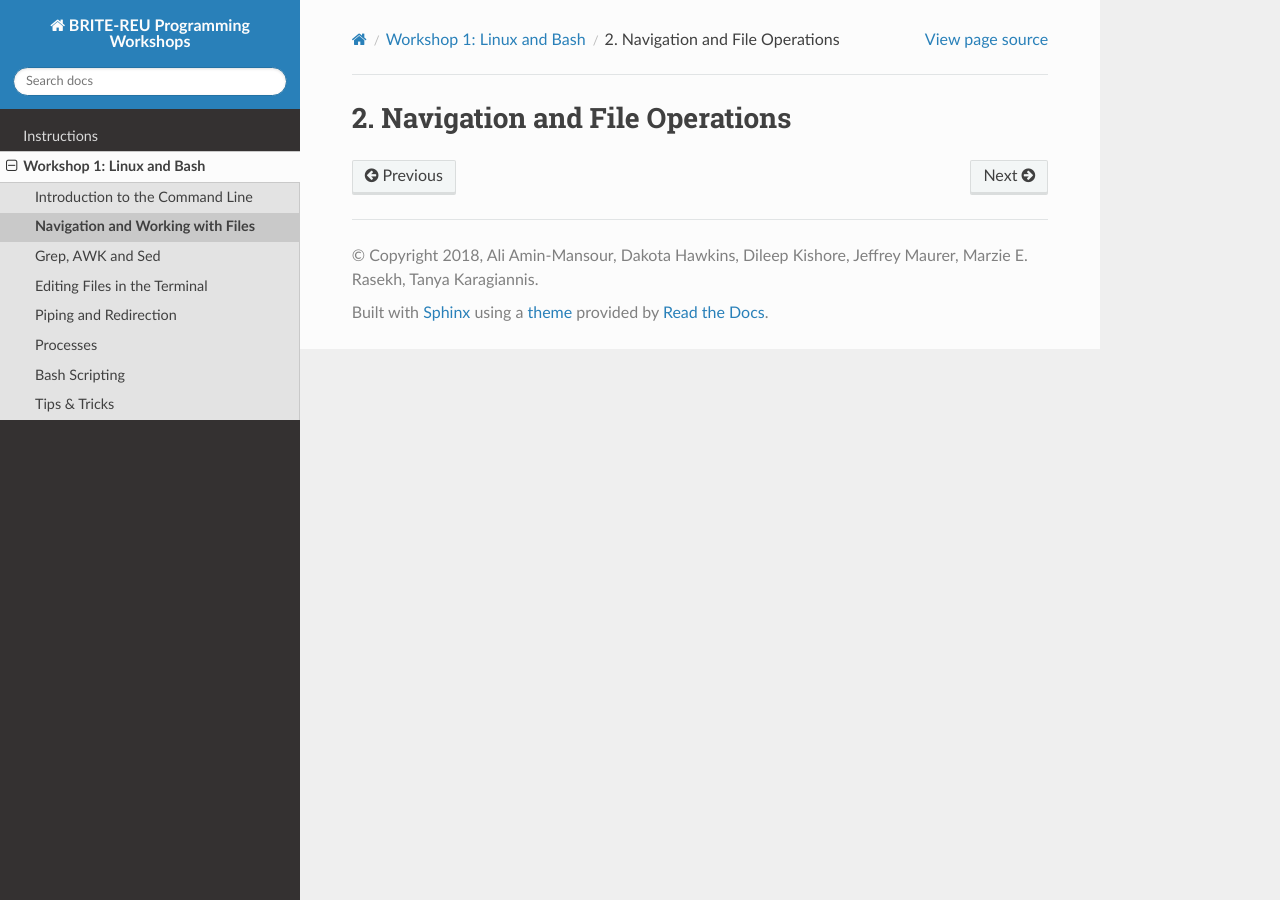
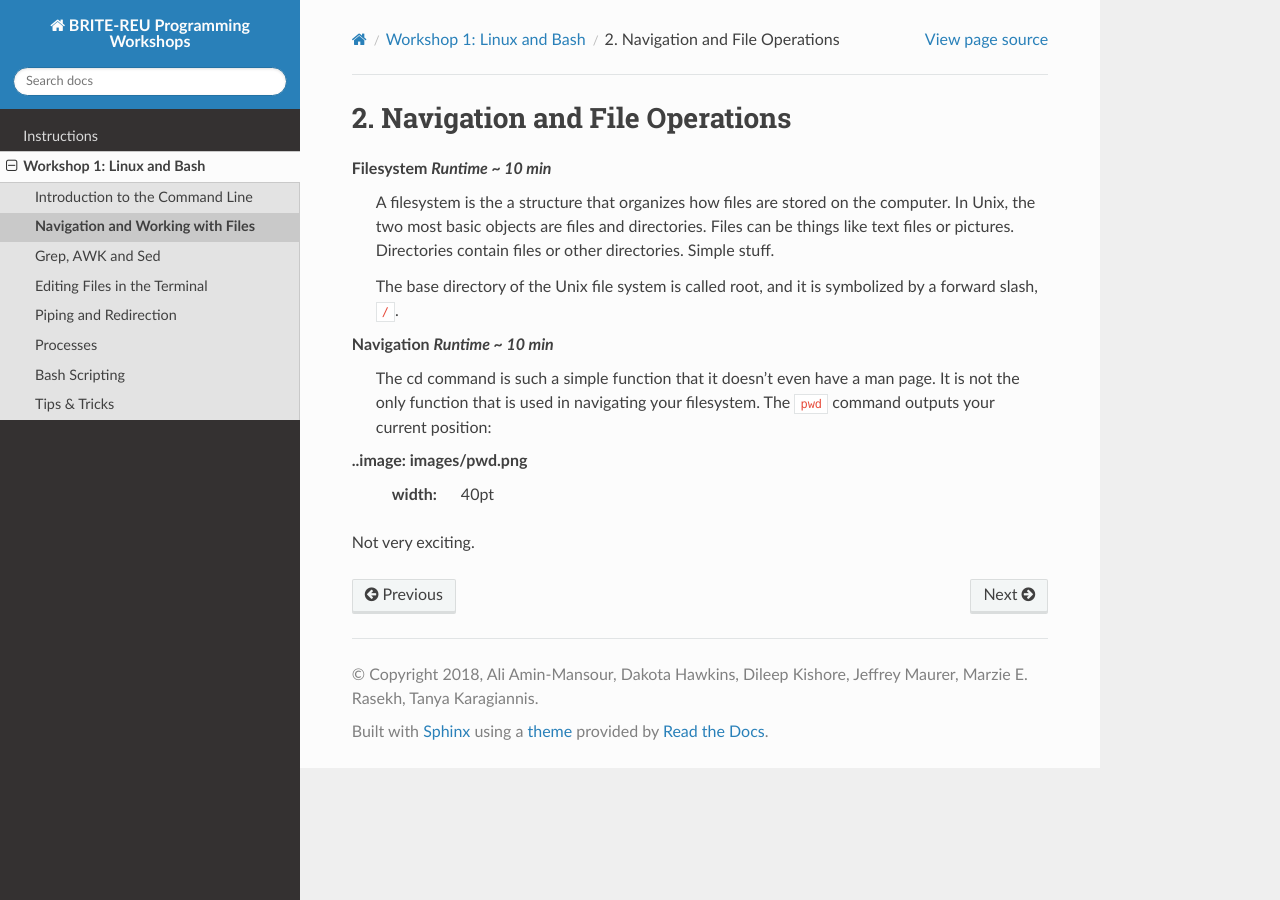
Before and after one commit to BRITE-REU/programming-workshops, a Sphinx documentation site: the page built from source/workshops/01_linux_bash/nav_files.rst, in a window 1280 px wide. Built offline with Sphinx 7.4.7 and the Read the Docs theme 2.0.0, drawn with Linux system fonts in a browser that asks for light colours.

Commit message:
Update nav_files.rst
added first few thoughts

```diff
--- a/source/workshops/01_linux_bash/nav_files.rst
+++ b/source/workshops/01_linux_bash/nav_files.rst
@@ -1,2 +1,15 @@
 2. Navigation and File Operations
 ====================
+
+Filesystem  *Runtime ~ 10 min*
+  A filesystem is the a structure that organizes how files are stored on the computer. In Unix, the two most basic objects are files and directories. Files can be things like text files or pictures. Directories contain files or other directories. Simple stuff.
+
+  The base directory of the Unix file system is called root, and it is symbolized by a forward slash, ``/``.
+
+Navigation *Runtime ~ 10 min*
+  The cd command is such a simple function that it doesn't even have a man page. It is not the only function that is used in navigating your filesystem. The ``pwd`` command outputs your current position:
+
+..image: images/pwd.png
+  :width: 40pt
+
+Not very exciting.
```
